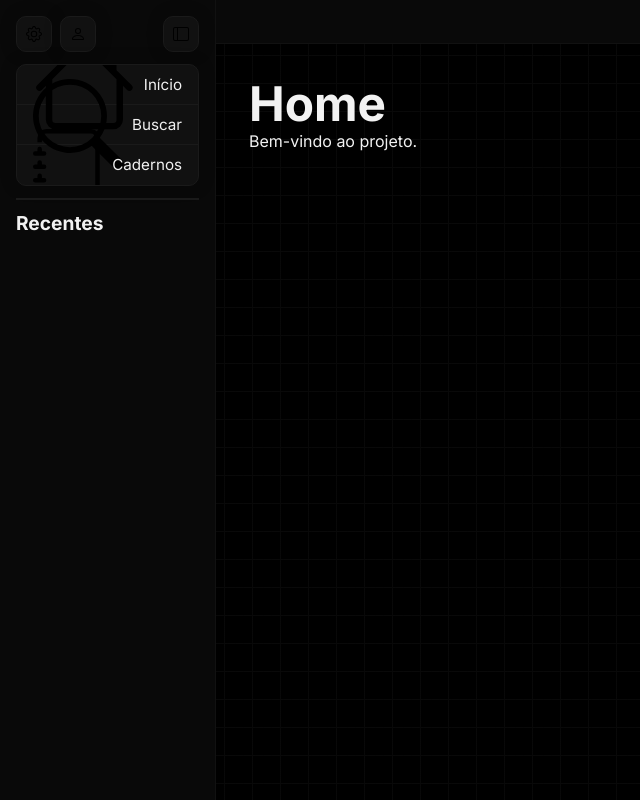
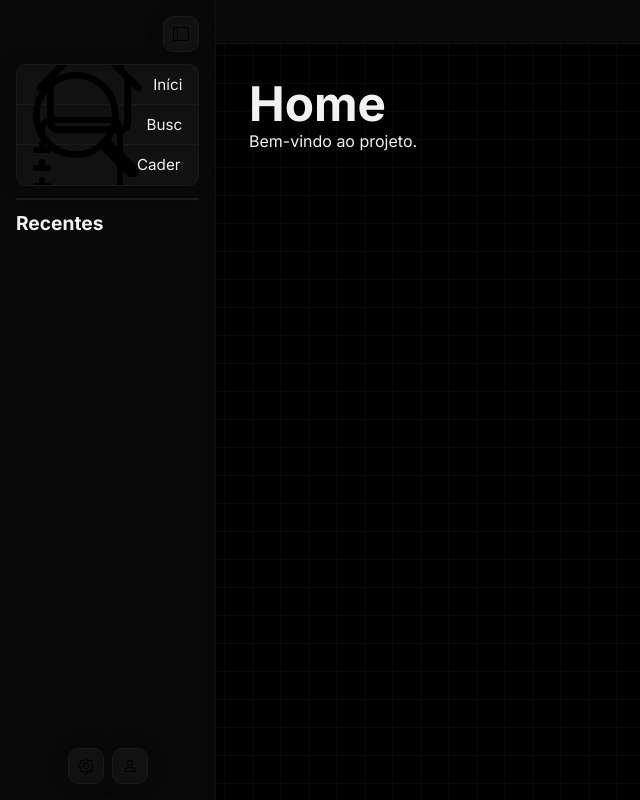
Before and after one commit to Leo-yTnk/Notebook, a React (Vite) app: page / in a window 1280 px wide. Shown: the whole page, without its empty margins (0-640 px from the left). Built offline with nearby package versions, Linux system fonts and the light colour scheme.

Commit message:
Implement collapsible sidebar behavior

```diff
--- a/src/App.css
+++ b/src/App.css
@@ -152,6 +152,7 @@ main {
   padding:      var(--main-padding);
   padding-left: calc(var(--aside-width) + 1px + var(--main-padding));
   padding-top:  calc(var(--header-height) + 1px + var(--main-padding));
+  transition:   padding-left 0.3s ease;
 }
 
 .page-header, aside {
@@ -166,6 +167,7 @@ main {
   padding-left:        calc(var(--aside-width) + 1px);
   border-bottom-style: solid;
   border-bottom-width: 1px;
+  transition:          padding-left 0.3s ease;
 }
 
 aside {
--- a/src/components/Sidebar.tsx
+++ b/src/components/Sidebar.tsx
@@ -1,3 +1,4 @@
+import { useEffect, useState } from 'react'
 import { Link } from 'react-router-dom'
 import {
   Gear,
@@ -10,18 +11,34 @@ import {
 import '../styles/Aside.css'
 
 function Sidebar() {
+  const [isCollapsed, setIsCollapsed] = useState(false)
+  const [playIntro, setPlayIntro] = useState(false)
+
+  useEffect(() => {
+    if (!sessionStorage.getItem('sidebarIntroPlayed')) {
+      setPlayIntro(true)
+      sessionStorage.setItem('sidebarIntroPlayed', 'true')
+    }
+  }, [])
+
+  useEffect(() => {
+    document.documentElement.style.setProperty(
+      '--aside-width',
+      isCollapsed ? '4rem' : '13.5rem',
+    )
+  }, [isCollapsed])
+
   return (
-    <aside className="sidebar">
+    <aside
+      className={`sidebar${isCollapsed ? ' sidebar--collapsed' : ''}${
+        playIntro ? ' sidebar--intro' : ''
+      }`}
+    >
       <header className="sidebar-header">
-        <div>
-          <a className="chrome-control settings">
-            <Gear size={16} />
-          </a>
-          <a className="chrome-control account">
-            <Person size={16} />
-          </a>
-        </div>
-        <button className="chrome-control toggle-sidebar">
+        <button
+          className="chrome-control toggle-sidebar"
+          onClick={() => setIsCollapsed((current) => !current)}
+        >
           <LayoutSidebar size={16} />
         </button>
       </header>
@@ -52,6 +69,15 @@ function Sidebar() {
       <hr />
 
       <h6>Recentes</h6>
+
+      <footer className="sidebar-footer">
+        <button className="chrome-control settings" aria-label="Configurações">
+          <Gear size={16} />
+        </button>
+        <button className="chrome-control account" aria-label="Conta">
+          <Person size={16} />
+        </button>
+      </footer>
     </aside>
   )
 }
--- a/src/styles/Aside.css
+++ b/src/styles/Aside.css
@@ -2,6 +2,8 @@
   display:        flex;
   flex-direction: column;
   gap:            var(--gap-sm);
+  transition:     width 0.3s ease, padding 0.3s ease;
+  will-change:    width, padding;
 }
 
 .sidebar hr {
@@ -11,16 +13,10 @@
 .sidebar-header {
   display:         flex;
   align-items:     center;
-  justify-content: space-between;
+  justify-content: flex-end;
   width:           100%;
 }
 
-.sidebar-header div {
-  display: flex;
-  gap:     var(--gap-xs);
-}
-
-.sidebar-header a,
 .sidebar-header button {
   display:         flex;
   align-items:     center;
@@ -47,6 +43,15 @@
   transition:      background-color 0.3s;
 }
 
+.sidebar-nav ul li .sidebar-nav-link span {
+  max-width:   10rem;
+  overflow:    hidden;
+  white-space: nowrap;
+  opacity:     1;
+  transform:   translateX(0);
+  transition:  max-width 0.2s ease, opacity 0.2s ease, transform 0.2s ease;
+}
+
 .sidebar-nav ul li .sidebar-nav-link:hover {
   background-color: var(--surface-chrome-layer-border-color);
 }
@@ -54,3 +59,57 @@
 .sidebar-nav ul li:not(:last-child) .sidebar-nav-link {
   border-bottom: 1px solid var(--surface-chrome-layer-border-color);
 }
+
+.sidebar-footer {
+  display:         flex;
+  justify-content: center;
+  gap:             var(--gap-xs);
+  margin-top:      auto;
+}
+
+.sidebar-footer button {
+  display:         flex;
+  align-items:     center;
+  justify-content: center;
+  width:           2.25rem;
+  height:          2.25rem;
+}
+
+.sidebar--collapsed {
+  padding: var(--padding-sm);
+}
+
+.sidebar--collapsed .sidebar-nav ul {
+  align-items: center;
+}
+
+.sidebar--collapsed .sidebar-nav ul li .sidebar-nav-link {
+  width:   2.5rem;
+  padding: 0;
+  gap:     0;
+  justify-content: center;
+}
+
+.sidebar--collapsed .sidebar-nav ul li .sidebar-nav-link span {
+  max-width: 0;
+  opacity:   0;
+  transform: translateX(-0.5rem);
+}
+
+.sidebar--collapsed .sidebar-footer {
+  flex-direction: column;
+}
+
+.sidebar--intro {
+  animation: sidebar-slide-in 0.45s ease-out;
+}
+
+@keyframes sidebar-slide-in {
+  from {
+    transform: translateX(-100%);
+  }
+
+  to {
+    transform: translateX(0);
+  }
+}
```
